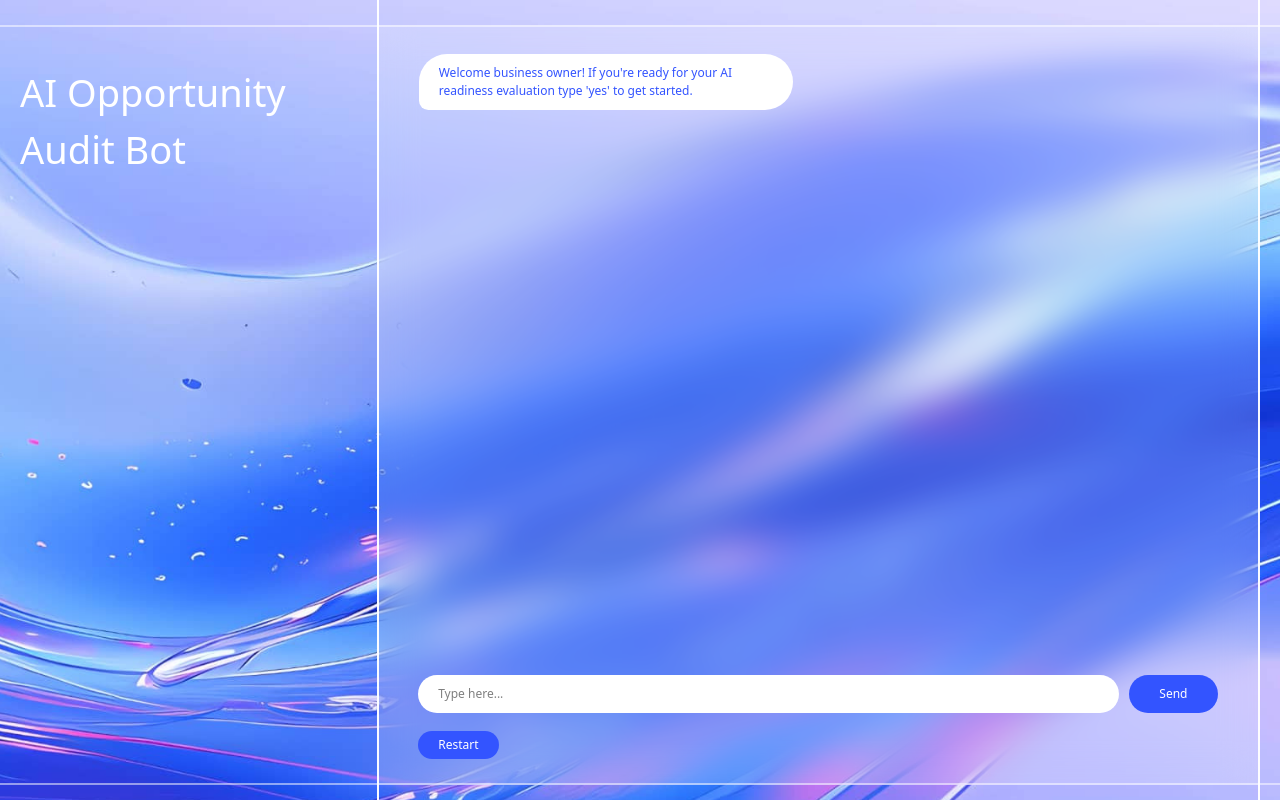
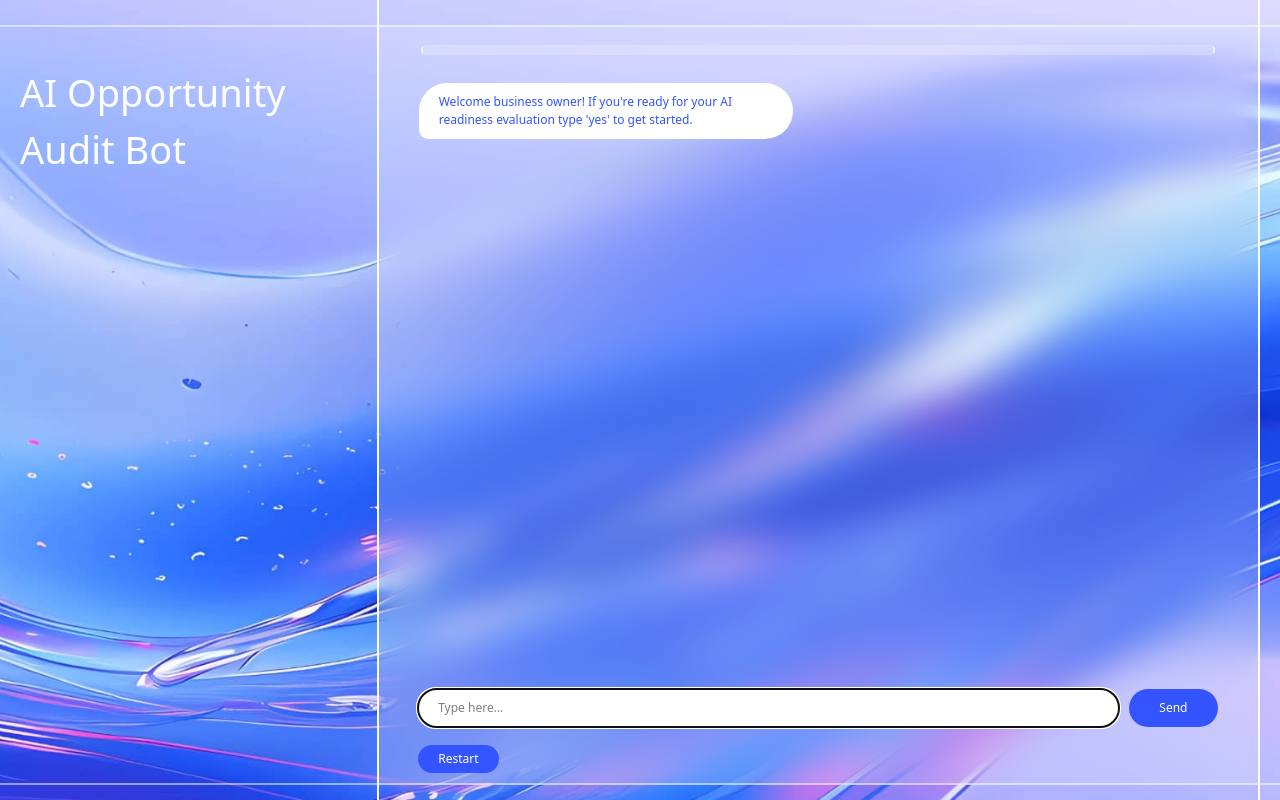
Before and after one commit to llfrigoll/chatbot, a React (Vite) app: page / in a window 1280 px wide. Built offline with nearby package versions, Linux system fonts and the light colour scheme.

Commit message:
Added typing icon for chatbot as well as progress bar and styling for both

```diff
--- a/src/App.css
+++ b/src/App.css
@@ -23,7 +23,7 @@
     background: rgba(255, 255, 255, 0.18);
     backdrop-filter: blur(18px);
     -webkit-backdrop-filter: blur(18px);
-    padding: 50px 0px 50px 20px;
+    padding: 50px 0px 1% 20px;
 }
 
 /* Pseudo-elements for extending lines */
@@ -69,6 +69,27 @@
     right: 0;
 }
 
+/* Progress bar container */
+.progress-bar-container {
+  width: 90%;                  /* Fill most of the chat box width */
+  height: 10px;                /* Thin horizontal bar */
+  background-color: rgba(255, 255, 255, 0.2);
+  border-radius: 5px;
+  margin: 0 5% 20px 5%;        /* Center it horizontally, space at bottom */
+  overflow: hidden;            /* Ensures bar corners remain rounded */
+  position: relative;
+
+}
+
+/* Actual progress fill */
+.progress-bar {
+  height: 100%;
+  background-color: #3354ff;   /* Matches the user-message color scheme */
+  border-radius: 5px;
+  transition: width 0.4s ease; /* Smooth fill animation */
+}
+
+
   /* Messages container */
   .messages {
     overflow-y: auto;
@@ -78,7 +99,7 @@
     display: flex;
     flex-direction: column;
     margin-bottom: -55%;
-    min-height: 80%;
+    height: 80%;
     gap: 8px;
     padding-left: 50px;
   }
@@ -203,6 +224,40 @@
     margin-bottom: 1rem;
   }
 
+  .typing-indicator {
+    display: flex;
+    align-items: center;
+    justify-content: center;
+    height: 20px;
+  }
+
+  .typing-indicator span {
+    width: 6px;
+    height: 6px;
+    margin: 0 2px;
+    background-color: grey;
+    border-radius: 50%;
+    display: inline-block;
+    animation: typing 1.5s infinite ease-in-out;
+  }
+
+  .typing-indicator span:nth-child(1) {
+    animation-delay: 0s;
+  }
+  .typing-indicator span:nth-child(2) {
+    animation-delay: 0.2s;
+  }
+  .typing-indicator span:nth-child(3) {
+    animation-delay: 0.4s;
+  }
+
+  @keyframes typing {
+    0% { opacity: 0.3; transform: translateY(0px); }
+    50% { opacity: 1; transform: translateY(-5px); }
+    100% { opacity: 0.3; transform: translateY(0px); }
+  }
+
+
 /* Media Query: Adjustments for Laptop Screens */
 @media screen and (max-width: 1440px) {
 /* Main container */
@@ -219,15 +274,15 @@
   max-width: 70%;
   margin-top: 2%;
   margin-right: 0.1%;
-  padding: 20px 0px 5% 0px;
+  padding: 20px 0px 1% 0px;
 }
 
 /* Messages container */
 .messages {
   display: flex;
   flex-direction: column;
-  margin-bottom: -50%;
-  min-height: 80%;
+  margin-bottom: -55%;
+  height: 80%;
   gap: 8px;
 }
 
@@ -325,15 +380,15 @@
   max-width: 98%;
   margin-top: 20%;
   margin-right: 0.1%;
-  padding: 20px 0px 30px 0px;
+  padding: 20px 0px 1% 0px;
 }
 
 /* Messages container */
 .messages {
   display: flex;
   flex-direction: column;
-  margin-bottom: -50%;
-  min-height: 80%;
+  margin-bottom: -55%;
+  height: 80%;
   gap: 8px;
 }
 
--- a/src/App.jsx
+++ b/src/App.jsx
@@ -12,7 +12,19 @@ const Chatbot = () => {
   const [questionIndex, setQuestionIndex] = useState(() => JSON.parse(localStorage.getItem("questionIndex")) || null);
   const [email, setEmail] = useState(() => localStorage.getItem("userEmail") || "");
   const [answers, setAnswers] = useState(() => JSON.parse(localStorage.getItem("answers")) || {});
+  const [isTyping, setIsTyping] = useState(false);
   const messagesEndRef = useRef(null);
+  const inputRef = useRef(null);
+
+  const numOfQuestions = 26;
+  // Calculate progress as a percentage (0 to 100).
+  const progressPercentage = questionIndex > 2
+  ? Math.round(((questionIndex - 2) / numOfQuestions) * 100)
+  : 0;
+
+  useEffect(() => {
+    inputRef.current.focus();
+  }, []);
 
   useEffect(() => {
     localStorage.setItem("chatMessages", JSON.stringify(messages));
@@ -38,6 +50,7 @@ const Chatbot = () => {
   };
 
   const handleSend = async () => {
+    const inputEl = document.getElementsByClassName('input-box')
     if (!userInput.trim() || messages.some(
       message => message.text === targetMessage.text && message.sender === targetMessage.sender
     )) return;
@@ -46,29 +59,45 @@ const Chatbot = () => {
     setUserInput("");
 
     if (userInput.toLowerCase().includes("yes") && questionIndex === null) {
+      setIsTyping(true)
       const data = await sendToN8N({ questionIndex: 1 });
+      if(data.question) {
+        setIsTyping(false)
         setQuestionIndex(1);
-      setMessages((prev) => [...prev, { text: data.question, sender: "bot" }]);
+        setMessages((prev) => [...prev, { text: data.question, sender: "bot" }])
+    }
+
     } else if (questionIndex !== null) {
       const nextIndex = questionIndex + 1;
       if (nextIndex === 2) setEmail(userInput);
 
       setAnswers((prev) => ({ ...prev, [questionIndex]: userInput }));
+      setIsTyping(true)
       const data = await sendToN8N({ questionIndex: nextIndex, answer: userInput, email: nextIndex === 2 ? userInput : email });
 
       if (data.question) {
+        setIsTyping(false)
         setMessages((prev) => [...prev, { text: data.question, sender: "bot" }]);
         setQuestionIndex(nextIndex);
       }
       if (data.fixedQuestion) {
+        setIsTyping(false)
         setFixedMessages((prev) => [...prev, { text: data.fixedQuestion }]);
       }
 
       if (data.question && data.question.includes("Fantastic, that should be it")) {
+        setIsTyping(false)
         setMessages((prev) => [...prev, { text: "You'll receive your audit results via email shortly! If you'd like to review or change any answers, click 'Review Answers' below.", sender: "bot" }]);
       }
     } else {
       setMessages((prev) => [...prev, { text: "Let me know when you're ready, type 'yes' to proceed.", sender: "bot" }]);
+    }
+    inputRef.current.focus();
+  };
+
+  const handleKeyDown = (event) => {
+    if (event.key === 'Enter') {
+      handleSend();
     }
   };
 
@@ -85,6 +114,13 @@ const Chatbot = () => {
     <div className="chat-container">
       <h1>AI Opportunity Audit Bot</h1>
       <div className="chat-box">
+        {/* Progress Bar */}
+        <div className="progress-bar-container">
+          <div
+            className="progress-bar"
+            style={{ width: `${progressPercentage}%` }}
+          />
+        </div>
         <div className="messages">
         {messages.map((msg, index) => (
           <motion.div
@@ -96,14 +132,29 @@ const Chatbot = () => {
             {msg.text}
           </motion.div>
         ))}
+        {isTyping && (
+          <motion.div
+            initial={{ opacity: 0, y: 10 }}
+            animate={{ opacity: 1, y: 0 }}
+            className="message bot-message"
+          >
+            <div className="typing-indicator">
+              <span></span>
+              <span></span>
+              <span></span>
+            </div>
+          </motion.div>
+        )}
           <div ref={messagesEndRef} style={{ height: "1px" }} /> {/* Small spacer */}
         </div>
         <div className="input-container">
           <input
+          ref={inputRef}
             type="text"
             className="input-box"
             value={userInput}
             onChange={(e) => setUserInput(e.target.value)}
+            onKeyDown={handleKeyDown}
             placeholder="Type here..."
           />
           <button className="send-button" onClick={handleSend}>
```
Lines whose indentation alone changed are shown as unchanged.
